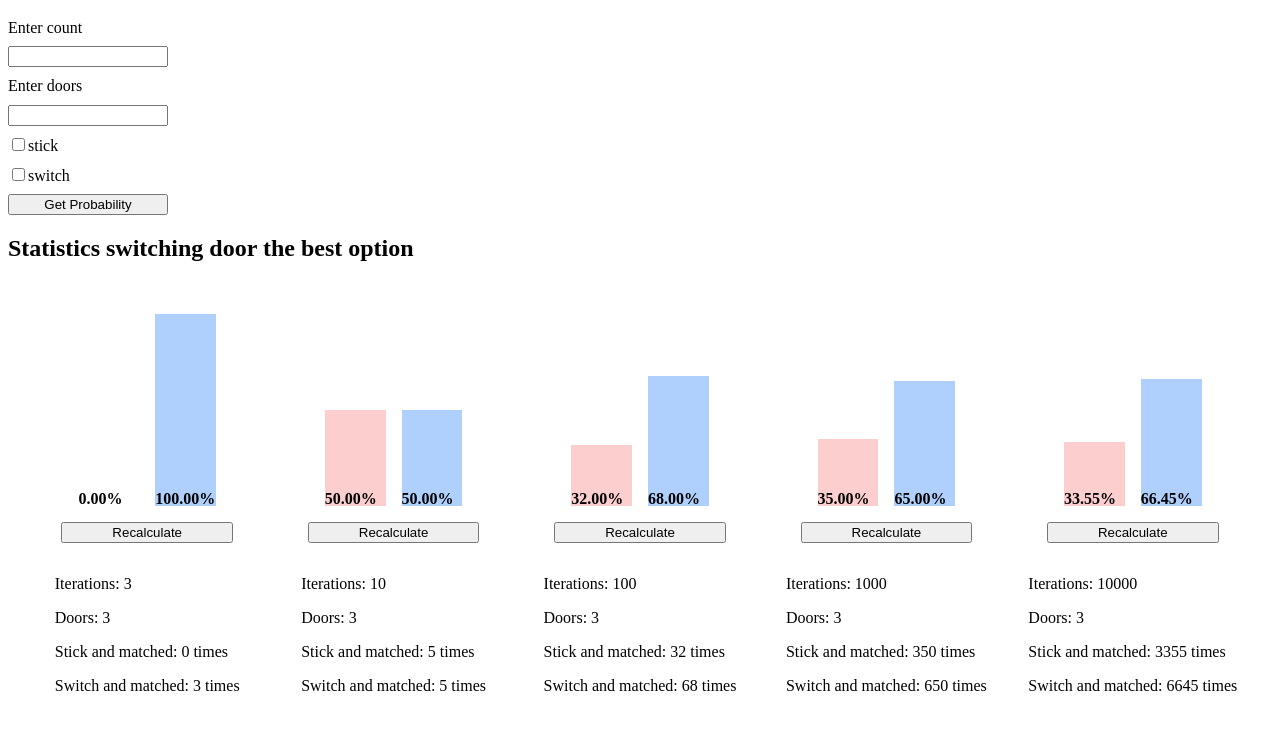
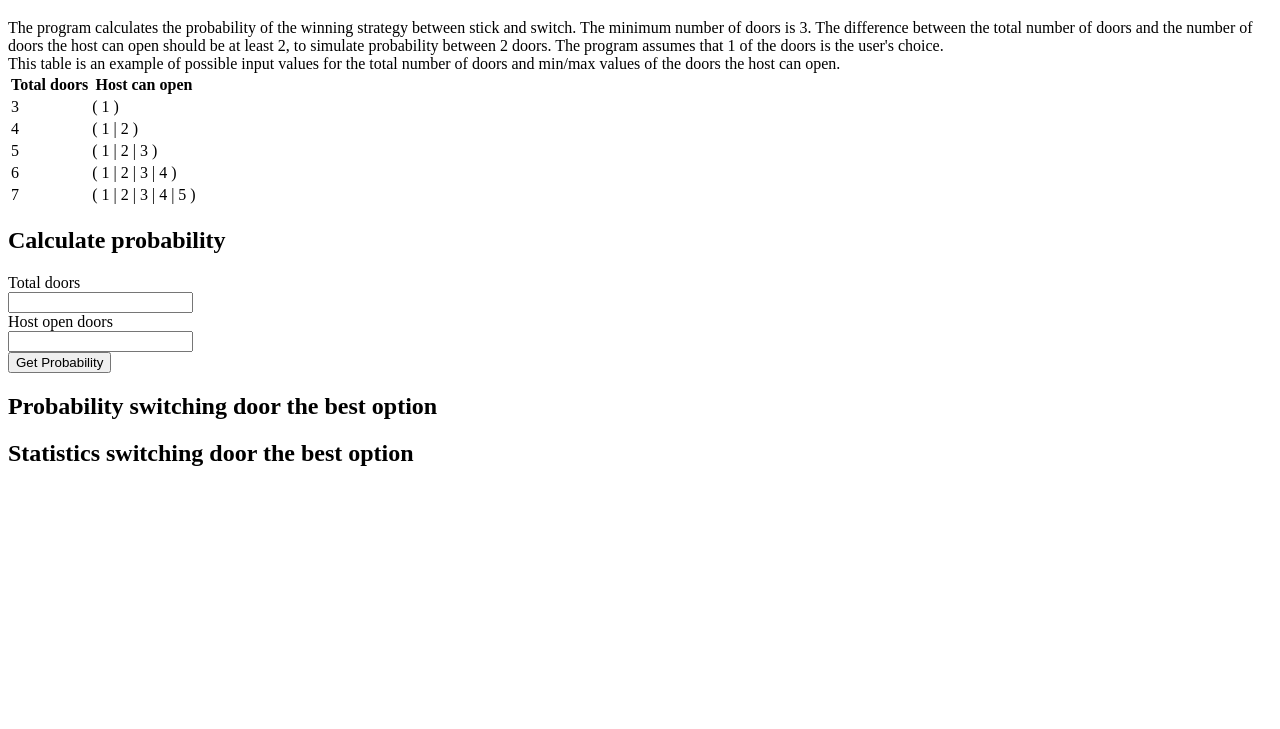
Before and after one commit to nataliarusu/monty-hall, a plain HTML site: page index.html in a window 1280 px wide. Shown: the part 61-790 px from the top of the page. Drawn offline with Linux system fonts and the light colour scheme.

Commit message:
add probability elemnts, update form

```diff
--- a/index.html
+++ b/index.html
@@ -5,38 +5,85 @@
     <meta http-equiv="X-UA-Compatible" content="IE=edge" />
     <meta name="viewport" content="width=device-width, initial-scale=1.0" />
     <link rel="stylesheet" href="./style.css" />
-    <script src="./src/userStatistics.js" defer></script>
-    <script src="./src/createStatisticsItem.js" defer></script>
+    <script src="./src/calculateProbability.js" defer></script>
+    <script src="./src/generateProbability.js" defer></script>
+    <script src="./src/createListItem.js" defer></script>
     <script src="./index.js" defer></script>
     <title>Monty Hall</title>
   </head>
   <body>
     <h1>Monty Hall Probability</h1>
-    <div class="custom-statistics">
+    <div>
+      The program calculates the probability of the winning strategy between
+      stick and switch. The minimum number of doors is 3. The difference between
+      the total number of doors and the number of doors the host can open should
+      be at least 2, to simulate probability between 2 doors.
+The program assumes that 1 of the doors is the user's choice.
+<div>
+This table is an example of possible input values for the total number of doors and min/max values of the doors the host can open.
+      <table>
+        <tr>
+          <th>Total doors</th>
+          <th>Host can open</th>
+        </tr>
+        <tr>
+          <td>3</td>
+          <td>( 1 )</td>
+        </tr>
+        <tr>
+          <td>4</td>
+          <td>( 1 | 2 )</td>
+        </tr>
+
+        <tr>
+          <td>5</td>
+          <td>( 1 | 2 | 3 )</td>
+        </tr>
+        <tr>
+          <td>6</td>
+          <td>( 1 | 2 | 3 | 4 )</td>
+        </tr>
+        <tr>
+          <td>7</td>
+          <td>( 1 | 2 | 3 | 4 | 5 )</td>
+        </tr>
+      </table>
+    </div>
+    </div>
+    <div class="calc-probability">
+      <h2>Calculate probability</h2>
       <div class="form-container">
-        <form id="user-statistics">
-          <label for="count-data">Enter count</label>
-          <input type="text" name="count" id="count-data" />
-          <label for="doors-data">Enter doors</label>
-          <input type="text" name="doors" id="doors-data" />
-          <label><input type="checkbox" name="stick-data" />stick</label>
-          <label><input type="checkbox" name="switch-data" />switch</label>
+        <form id="probability-form">
+          <label for="doors">Total doors</label>
+          <input type="number" name="doors" id="doors" min="3" required/>
+          <label for="num-host-open-doors"
+            >Host open doors</label
+          >
+          <input
+            type="number"
+            name="num-host-open-doors"
+            id="num-host-open-doors"
+            min="1"
+            required
+          />
           <button type="submit">Get Probability</button>
         </form>
       </div>
-      <div class="user-statistics-outputs">
+      <div class="probability-output">
+        <h3 class ="probability-output--title"></h3>
         <div
-          class="user-statistics--graph"
-          data-count=""
-          data-doors=""
-          id=""
+          class="probability-output--graph"
         ></div>
-        <div class="user-statistics-result"></div>
+        <div class="probability-output--result"></div>
       </div>
+    </div>
+    <div class="probabilities">
+      <h2>Probability switching door the best option</h2>
+      <ul class="probability-items" data-list="probability-items"></ul>
     </div>
     <div class="statistics">
       <h2>Statistics switching door the best option</h2>
-      <ul class="statistics-items"></ul>
+      <ul class="statistics-items" data-list="statistic-items"></ul>
     </div>
   </body>
 </html>
```
